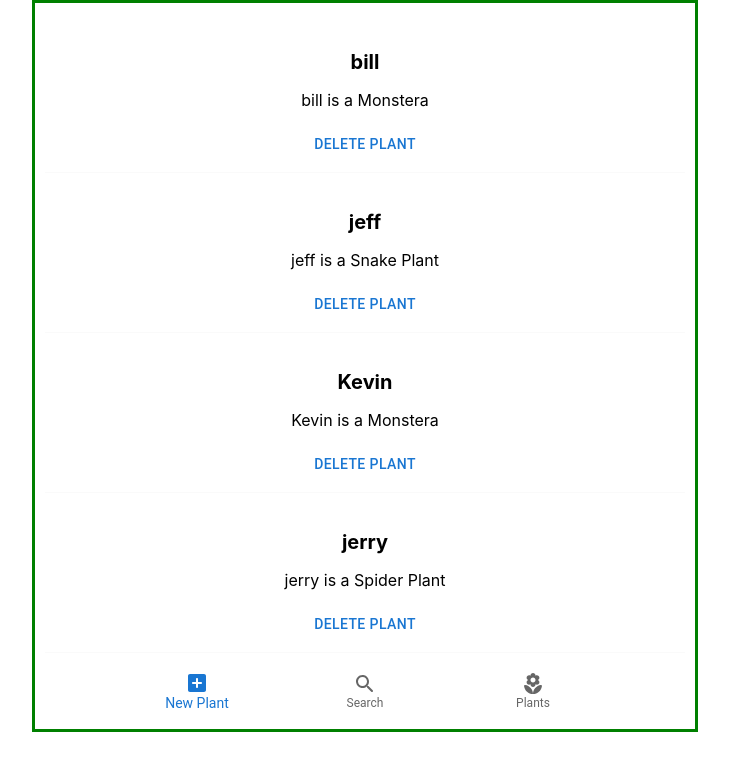
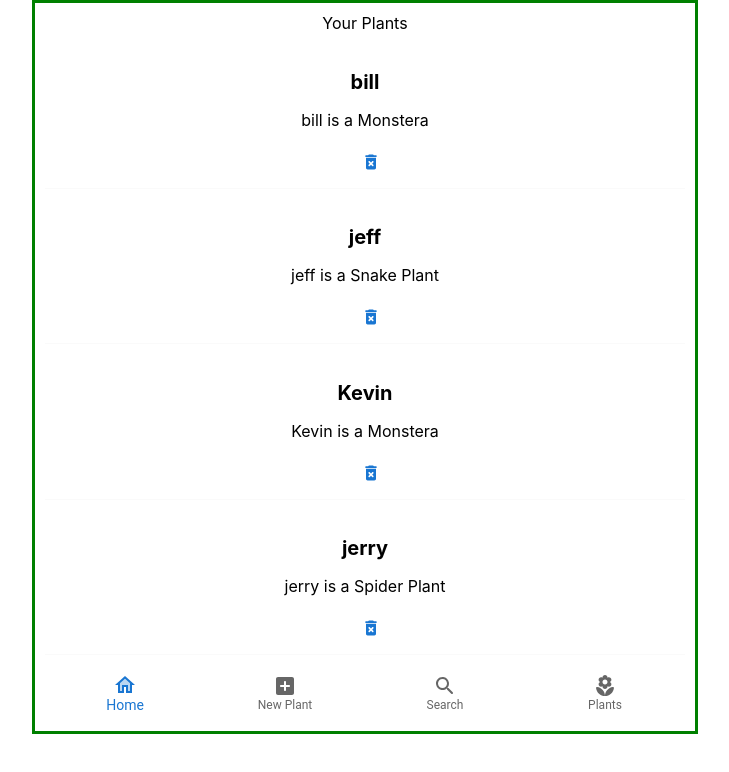
Before and after one commit to tfrazier24/plant-tracker, a React (Create React App) app: page /plants in a window 1280 px wide. Shown: the top 772 px of the page, without its empty margins (275-1004 px from the left). Built offline with nearby package versions, Linux system fonts and the light colour scheme; data requests are answered from the project's data file.

Commit message:
routing to plants from the nav items is working

```diff
--- a/src/components/nav/navbar.js
+++ b/src/components/nav/navbar.js
@@ -1,7 +1,7 @@
 import React from "react";
 import { BottomNavigationAction } from '@mui/material';
 import { BottomNavigation } from "@mui/material";
-import { AddBoxRounded, HomeMaxRounded, LocalFloristRounded, SearchOffRounded, SearchRounded } from "@mui/icons-material";
+import { AddBoxRounded, HomeMaxRounded, HomeTwoTone, LocalFloristRounded, SearchOffRounded, SearchRounded } from "@mui/icons-material";
 import { useState } from "react";
 
 export const Nav = () => {
@@ -17,9 +17,11 @@ return (
     setValue(newValue);
   }}
 >
-  <BottomNavigationAction label="New Plant" icon={<AddBoxRounded />} />
+<BottomNavigationAction href="/" label="Home" icon={<HomeTwoTone />}/>
+  <BottomNavigationAction  label="New Plant" icon={<AddBoxRounded />}  />
   <BottomNavigationAction label="Search" icon={<SearchRounded />} />
-  <BottomNavigationAction label="Plants" icon={<LocalFloristRounded />} />
+  <BottomNavigationAction href="/plants" label="Plants" icon={<LocalFloristRounded />} />
+
 </BottomNavigation>
 )
 
--- a/src/components/plant/Plant.js
+++ b/src/components/plant/Plant.js
@@ -1,39 +1,44 @@
-import { Button } from '@mui/material';
-import React, { useEffect, useState, useContext } from 'react';
-import "./Plant.css"
+import { DeleteForeverRounded } from "@mui/icons-material";
+import { Button } from "@mui/material";
+import React, { useEffect, useState, useContext } from "react";
+import "./Plant.css";
 
 export const Plant = () => {
-
-    const [plants, setPlants ] = useState([
-
-    ]);
-
+  const [plants, setPlants] = useState([]);
 
   const handleDelete = (id) => {
-        const newPlants = plants.filter(p => p.id !== id);
+    const newPlants = plants.filter((p) => p.id !== id);
     setPlants(newPlants);
-    }
+  };
 
   //this fetch call will reach out to the JSON API and make a call requesting data
   useEffect(() => {
     fetch("http://localhost:8000/plants")
-        .then(response=>response.json())
-        .then(setPlants)
+      .then((response) => response.json())
+      .then(setPlants);
+  }, []);
 
-    }, [])
-
+  //Delete Button needs to be centered within it's div or container
 
   return (
     <div className="plants">
+      <div className="header-container">
+        <hl className="plant-header">Your Plants</hl>
+      </div>
       {plants.map((plant) => (
-                <div className='plant-card' key={plant.id}>
+        <div className="plant-card" key={plant.id}>
           <h2>{plant.name}</h2>
-                    <p>{plant.name} is a {plant.species}</p>
-                    <Button onClick={() => handleDelete(plant.id)}>Delete Plant</Button>
+          <p>
+            {plant.name} is a {plant.species}
+          </p>
+          <Button
+            onClick={() => handleDelete(plant.id)}
+            endIcon={<DeleteForeverRounded />}
+          ></Button>
         </div>
       ))}
     </div>
   );
-}
+};
 
 export default Plant;
```
Lines whose indentation alone changed are shown as unchanged.
